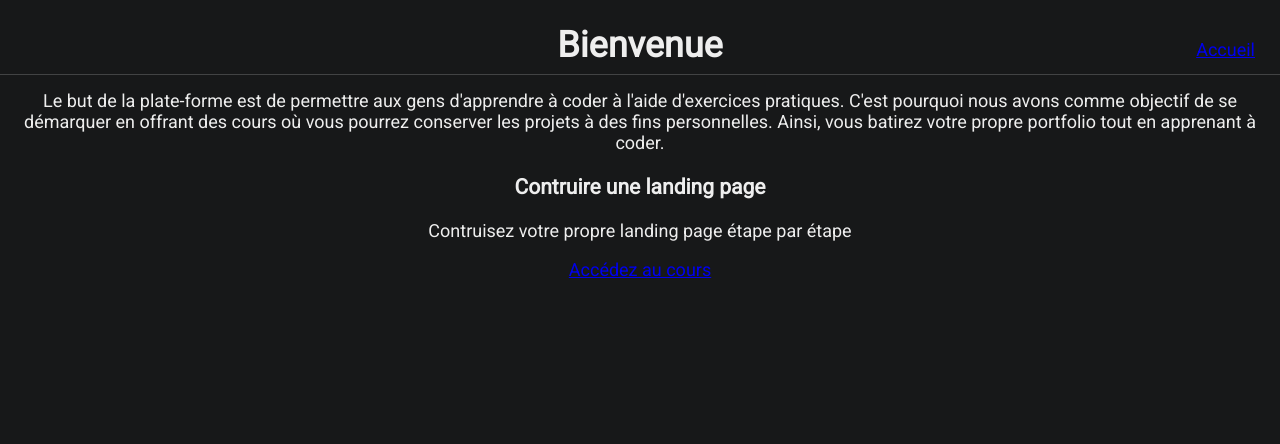
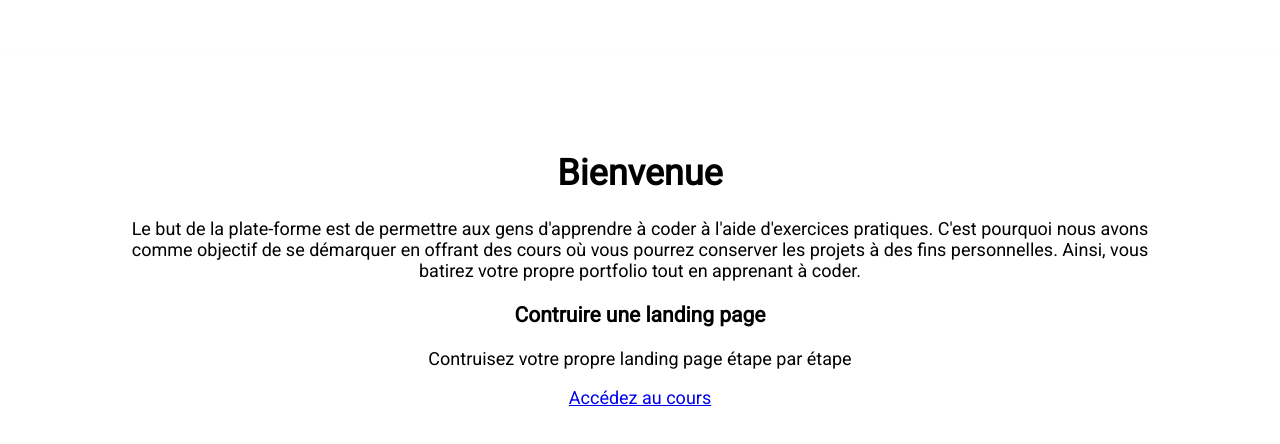
Before and after one commit to JPBelley/code-editor, a React (Create React App) app: page /#/ in a window 1280 px wide. Shown: the top 444 px of the page. Built offline with nearby package versions, Linux system fonts and the light colour scheme.

Commit message:
Test basename

```diff
--- a/package.json
+++ b/package.json
@@ -7,7 +7,8 @@
     "react": "^16.6.3",
     "react-dom": "^16.6.3",
     "react-router-dom": "^4.3.1",
-    "react-scripts": "2.1.1"
+    "react-scripts": "2.1.1",
+    "styled-components": "^4.1.2"
   },
   "scripts": {
     "start": "react-scripts start",
--- a/src/App.js
+++ b/src/App.js
@@ -10,17 +10,14 @@ import Homepage from './Components/Pages/Homepage/';
 
 class App extends Component {
 
-
-
-
   render() {
     return (
-      <div className="App">
+      <div className="App" basename="/code-editor">
         <Header></Header>
         <BrowserRouter>
           <React.Fragment>
-            <Route exact path="/" component={Homepage} />
-            <Route path="/editor" component={CodeEditor} />
+            <Route exact path={process.env.PUBLIC_URL + '/'} component={Homepage} />
+            <Route path={process.env.PUBLIC_URL + '/editor'} component={CodeEditor} />
           </React.Fragment>
         </BrowserRouter>
 
--- a/src/Components/Header/index.js
+++ b/src/Components/Header/index.js
@@ -1,18 +1,47 @@
 import React, { PureComponent } from 'react';
+import styled from 'styled-components';
 
 class Header extends PureComponent {
 
   render() {
-    // const Image = withLink(styled.li`
-    //   color: #fff;
-    //   `);
+    const MenuContainer = styled.ul`
+      display: flex;
+    `
+    const MenuItem = styled.a`
+      color: #fff;
+      text-transform: uppercase;
+      text-decoration: none;
+      position: relative;
+      font-weight: 100;
+      transition: 0.3s;
+
+      &::after {
+        content: "";
+        position: absolute;
+        left: 0; bottom: -4px; right: 0;
+        background: #fff;
+        width: 0;
+        height: 1px;
+        transition: 0.3s;
+        margin: 0 auto;
+      }
+
+      &:hover {
+        opacity: 0.7;
+
+        &::after {
+          width: 100%;
+        }
+      }
+    `
 
     return (
 
       <header>
-        <ul>
-          <li><a href="#">Accueil</a></li>
-        </ul>
+        <MenuContainer>
+          <li><MenuItem href="#">Accueil</MenuItem></li>
+          <li><MenuItem href="#">Editor</MenuItem></li>
+        </MenuContainer>
       </header>
     );
   }
--- a/src/Components/Pages/CodeEditor/index.js
+++ b/src/Components/Pages/CodeEditor/index.js
@@ -55,15 +55,15 @@ class CodeEditor extends PureComponent {
           </div>
           <div className="code-inputs">
             <div className="textarea-code">
-              <div className="textarea-title">HMTL</div>
+              <div className="textarea-title">HMTL <span> > </span> </div>
               <textarea id="html"></textarea>
             </div>
             <div className="textarea-code">
-              <div className="textarea-title">CSS</div>
+              <div className="textarea-title">CSS <span> > </span> </div>
               <textarea id="css"></textarea>
             </div>
             <div className="textarea-code">
-              <div className="textarea-title">JavaScript</div>
+              <div className="textarea-title">JavaScript <span> > </span> </div>
               <textarea id="js"></textarea>
             </div>
           </div>
--- a/src/index.css
+++ b/src/index.css
@@ -52,6 +52,13 @@ header ul {
 header li {
   list-style-type: none;
   margin-right: 25px;
+}
+
+.homepage {
+  background-color: #fff;
+  color: #000;
+  min-height: 100vh;
+  padding: 10%;
 }
 
 .editor-interface {
```
Also changed, not shown: 1 other file (tests, documents, lock files or other folders).
